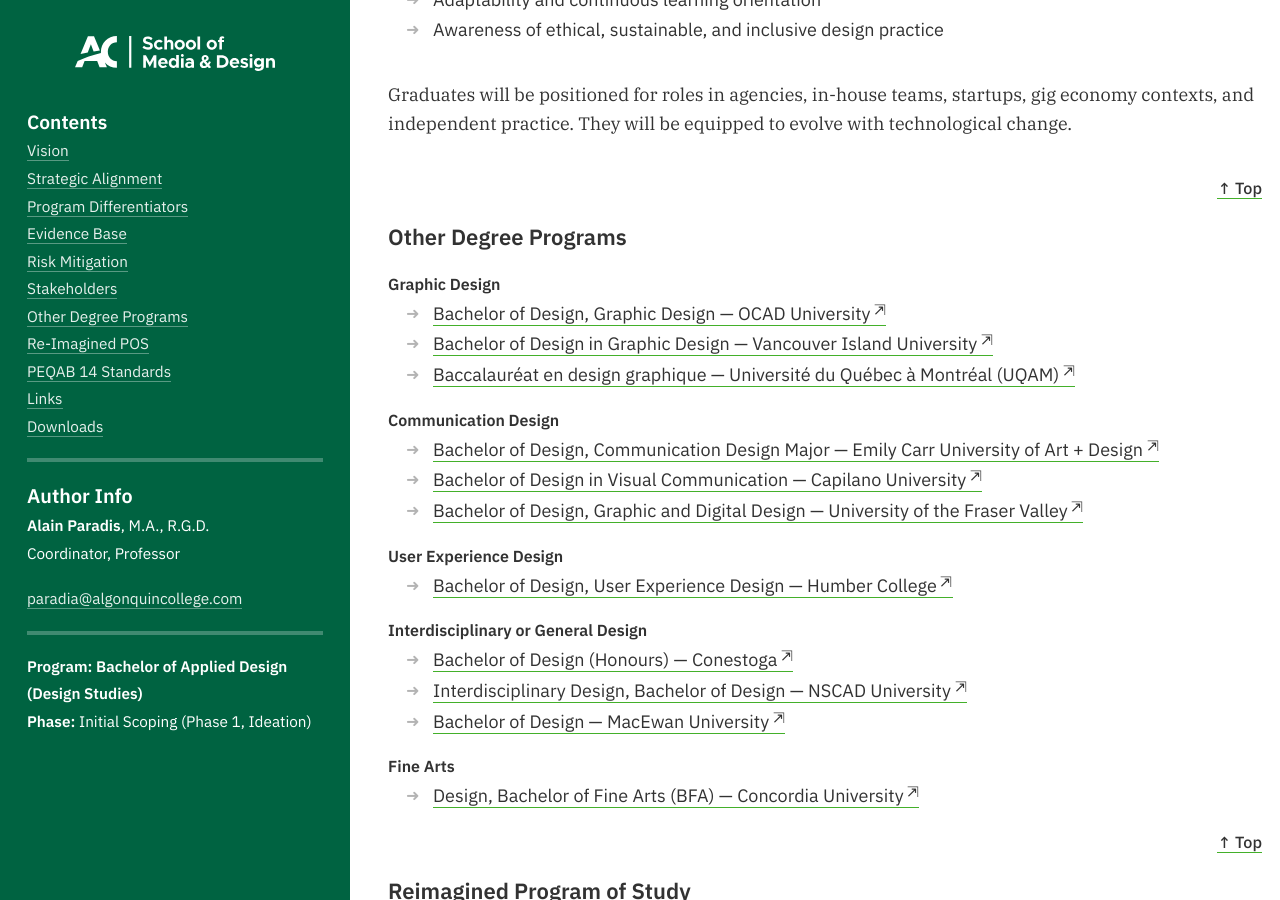
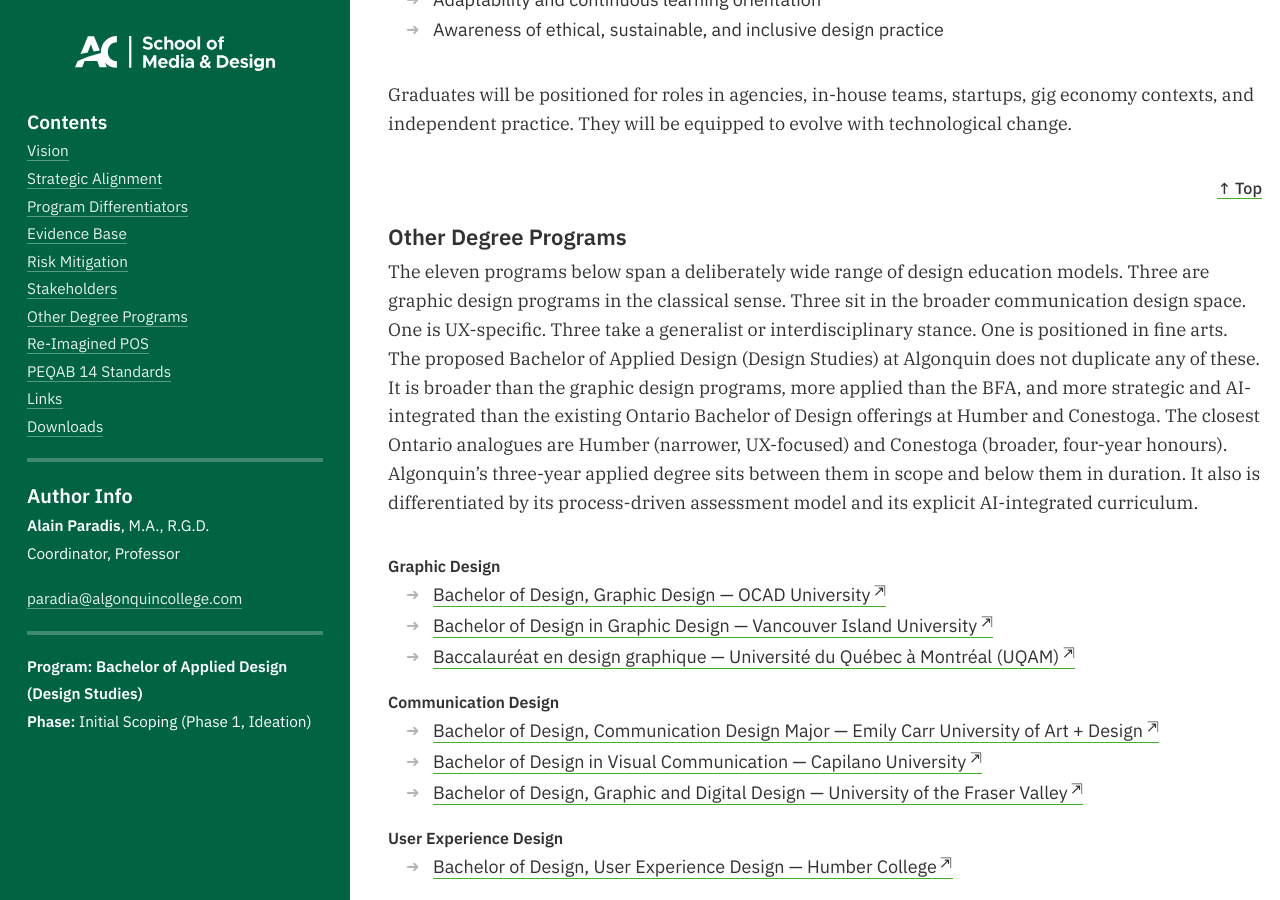
Before and after one commit to AlainParadis/program-transformation, a Jekyll site: the page built from index.md, in a window 1280 px wide and 900 px high, scrolled down 6511 px. Built offline with Jekyll 4.4.1, drawn with Linux system fonts in a browser that asks for light colours.

Commit message:
Add intro copy to degree programs list
Insert a descriptive paragraph at the top of the degree programs include to explain the scope and distinctions among listed programs and to position the proposed Algonquin Bachelor of Applied Design relative to other Ontario offerings. Also adjust header markup and preserve the existing Liquid assignment and loop that render the graphic design program links.

```diff
--- a/_includes/degreeprograms.html
+++ b/_includes/degreeprograms.html
@@ -1,8 +1,12 @@
 <h4>
   <a name="otherdegreeprograms">Other Degree Programs</a>
 </h4>
-
-<h6>Graphic Design</h6>
+<p>
+	The eleven programs below span a deliberately wide range of design education models. Three are graphic design programs in the classical sense. Three sit in the broader communication design space. One is UX-specific. Three take a generalist or interdisciplinary stance. One is positioned in fine arts. The proposed Bachelor of Applied Design (Design Studies) at Algonquin does not duplicate any of these. It is broader than the graphic design programs, more applied than the BFA, and more strategic and AI-integrated than the existing Ontario Bachelor of Design offerings at Humber and Conestoga. The closest Ontario analogues are Humber (narrower, UX-focused) and Conestoga (broader, four-year honours). Algonquin’s three-year applied degree sits between them in scope and below them in duration. It also is differentiated by its process-driven assessment model and its explicit AI-integrated curriculum.
+</p>
+<h6>
+	Graphic Design
+</h6>
 {% assign graphic = site.data.sitewide["degree-programs"] | where: "category", "graphicdesign" %}
 <ul>
   {% for p in graphic %}
```
